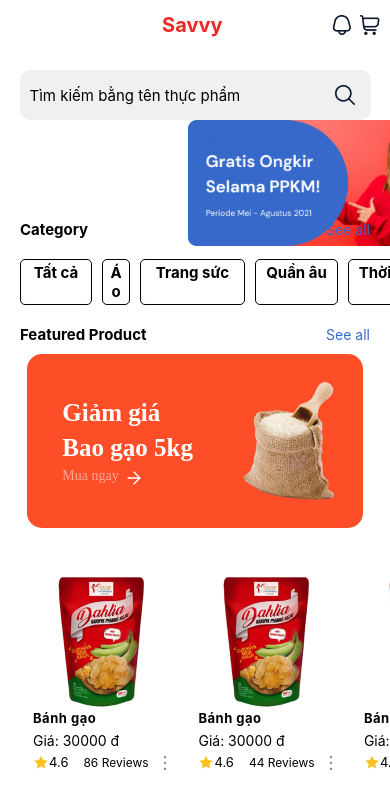
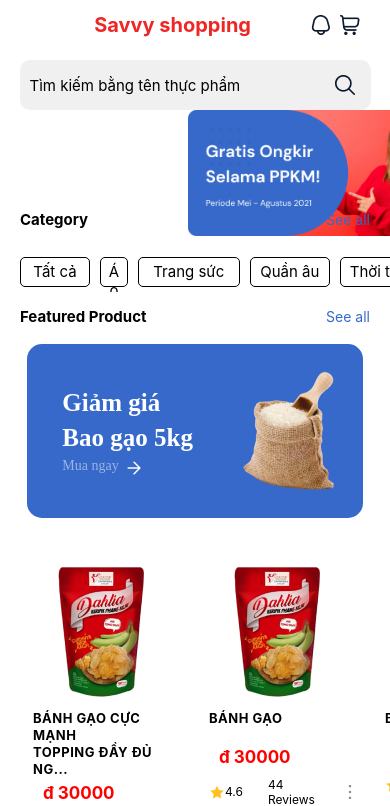
Before and after one commit to Tin-N/DuAnTotNghiep, a React Native app in the folder AwesomeProject/: screen / in a window 390 px wide. Shown: the top 806 px of the page. Built offline with nearby package versions, Linux system fonts and the light colour scheme.

Commit message:
nhat-commit

```diff
--- a/AwesomeProject/App.js
+++ b/AwesomeProject/App.js
@@ -23,10 +23,12 @@ import { StyleLogin } from './src/css/Styles';
 import TestScreen from './src/screens/TestScreen';
 import WelcomeScreen from './src/screens/WelcomeScreen';
 import HomeScreen from './src/screens/HomeScreen';
+import SearchScreen from './src/screens/SearchScreen';
 const App = () => {
   return (
   // <WelcomeScreen/>
   <HomeScreen/>
+  // <SearchScreen/>
   )
 }
 
--- a/AwesomeProject/src/component/CategoryList/Item.js
+++ b/AwesomeProject/src/component/CategoryList/Item.js
@@ -25,8 +25,8 @@ const Item = props => {
       style={{
         margin: 5,
         borderColor: 'black',
-        borderWidth: 1.5,
-        padding: 2,
+        borderWidth: 0.8,
+        padding: 2.5,
         borderRadius: 5,
         backgroundColor: 'white',
       }}>
@@ -35,13 +35,12 @@ const Item = props => {
           onHandlePress(data.id);
         }}
         style={{
+          height:23,
           color: 'black',
-          fontWeight: 'bold',
           padding: 1,
-          width: viewWidth * 11,
+          width: viewWidth * 10.5,
           textAlign: 'center',
-          alignContent: 'center',
-          justifyContent: 'center',
+          textAlignVertical:'center',
           fontSize: 15,
         }}>
         {data.name}
--- a/AwesomeProject/src/component/ProductList/Item.js
+++ b/AwesomeProject/src/component/ProductList/Item.js
@@ -1,29 +1,73 @@
-import { View, Text, Image } from 'react-native'
-import React from 'react'
-import { StyleHomeStore } from '../../css/Styles'
-const ItemList = (props) => {
-  const { data } = props;
+import {View, Text, Image} from 'react-native';
+import React, {useEffect, useState} from 'react';
+import {StyleHomeStore} from '../../css/Styles';
+const ItemList = props => {
+  const {data} = props;
+  const [name, setName] = useState('');
+  useEffect(() => {
+    const formatString = (lineBreakLimit, cutoffLimit) => {
+      if (typeof data.nameProduct !== 'undefined') {
+        let name1 = data.nameProduct;
+        if (name1.length > lineBreakLimit) {
+          const lineBreakPosition = name1.lastIndexOf(' ', lineBreakLimit);
+          if (lineBreakPosition !== -1) {
+            let name2 =
+              name1.slice(0, lineBreakPosition) +
+              '\n' +
+              name1.slice(lineBreakPosition + 1);
+            if (name2.length > cutoffLimit) {
+              console.log(name2.length)
+              setName(name2.slice(0, cutoffLimit) + '...');
+              return
+            }
+            setName(name2);
+            return;
+          }
+        } else {
+          setName(name1);
+        }
+      }
+      return
+    };
+    formatString(20, 35);
+  }, []);
+
   return (
     <View style={StyleHomeStore.boxProduct}>
-      <Image source={require('../../images/ProductList/food.png')} />
-      <Text style={{color:'black', fontWeight:'bold', fontSize:13,letterSpacing:0.5,lineHeight:17}}>
-        {data.nameProduct}
+      <Image style={{padding:5}} source={require('../../images/ProductList/food.png')} />
+      <Text
+
+        style={{
+          marginVertical:10,
+          textTransform:'uppercase',
+          color: 'black',
+          fontWeight: 'bold',
+          fontSize: 13,
+          letterSpacing: 0.5,
+          lineHeight: 17,
+          marginBottom:name.length>=20?5:20
+        }}>
+        {name}
       </Text>
-      <Text style={{marginTop:5}}>
-        Giá: {data.priceProduct} đ
-      </Text>
+      <Text style={{marginLeft:10,color:'red',fontWeight:'700',fontSize:17,marginBottom:5}}>đ {data.priceProduct} </Text>
       <View style={StyleHomeStore.reviewsProduct}>
-        <View style={{flexDirection:'row'}}>
-        <Image source={require('../../images/ProductList/star.png')}/>
-        <Text style={{fontSize:13, color:'black'}}>
-          {data.rationProduct}
+        <View style={{flexDirection: 'row'}}>
+          <Image source={require('../../images/ProductList/star.png')} />
+          <Text style={{fontSize: 12, color: 'black'}}>
+            {data.rationProduct}
+          </Text>
+        </View>
+        <Text
+          style={{width: 90, fontSize: 12, paddingLeft: 25, color: 'black'}}>
+          {data.reviewsProduct} Reviews
         </Text>
-        </View>
-        <Text style={{width:90, fontSize:12, paddingLeft:15, color:'black'}}>{data.reviewsProduct} Reviews</Text>
-        <Image style={{marginLeft:0}} source={require('../../images/ProductList/productoptions.png')}/>
+        <Image
+          style={{marginLeft: 10}}
+          source={require('../../images/ProductList/productoptions.png')}
+        />
       </View>
     </View>
-  )
-}
+  );
+};
 
 export default ItemList;
--- a/AwesomeProject/src/component/ProductList/data.js
+++ b/AwesomeProject/src/component/ProductList/data.js
@@ -2,7 +2,7 @@ export const FetchData = ()=>{
     const dataProduct00 = [
         {
             _idProduct: 1,
-            nameProduct: "Bánh gạo",
+            nameProduct: "Bánh gạo cực mạnh topping đầy đủ ngon bá cháy bọ chét",
             priceProduct: 30000,
             rationProduct: 4.6,
             reviewsProduct: 86
--- a/AwesomeProject/src/component/Seachbar/Searchbar.js
+++ b/AwesomeProject/src/component/Seachbar/Searchbar.js
@@ -1,10 +1,11 @@
 import { View, Text, TextInput, Image, TouchableOpacity } from 'react-native'
 import React from 'react'
 import { StyleSearch } from '../../css/Styles'
-const Searchbar = () => {
+const Searchbar = (props) => {
+  const {onChangeText}=props;
   return (
     <View style={StyleSearch.viewSearchbar}>
-      <TextInput style={StyleSearch.textInput} placeholder='Tìm kiếm bằng tên thực phẩm'>
+      <TextInput style={StyleSearch.textInput} placeholder='Tìm kiếm bằng tên thực phẩm' onChangeText={onChangeText}>
       </TextInput>
       <Image style={StyleSearch.iconSearch} source={require('../../images/Searchbar/search.png')} />
     </View>
--- a/AwesomeProject/src/css/Styles.js
+++ b/AwesomeProject/src/css/Styles.js
@@ -17,7 +17,7 @@ export const StyleLogin = StyleSheet.create({
 export const stylesNoResult = StyleSheet.create({
     view: {
         margin:10,
-        height: '90%',
+        height: '70%',
         justifyContent:'center',
         alignItems:'center'
     },
@@ -148,6 +148,7 @@ export const StyleHomeStore = StyleSheet.create({
       paddingRight: 30,
   },
   boxProduct: {
+    width:170,
       backgroundColor: 'white',
       borderRadius: 10,
       padding: 10,
@@ -201,7 +202,7 @@ export const StyleSearch = StyleSheet.create({
         marginLeft:30,
         borderRadius:10,
         marginRight:30,
-        marginTop:20,
+        marginTop:10,
       }
     ,
     textInput: {
@@ -359,16 +360,17 @@ export const StyleBanner =  StyleSheet.create({
         fontSize:20,
         fontWeight:'700',
         textAlign:'right',
-        width:'55%',
+        width:'66%',
         justifyContent:'flex-end',
     },
     viewIcons:{
-        width:'45%',
+        width:'34%',
         justifyContent:'flex-end',
         flexDirection:'row',
+        marginRight:10,
     },
     icons:{
-        marginLeft:9
+        marginRight:10
     },
 
         // Category
@@ -379,7 +381,7 @@ export const StyleBanner =  StyleSheet.create({
         marginTop:0,
         marginLeft:20,
         marginRight:20,
-        marginBottom:0,
+        marginBottom:8,
 
         alignItems:'center'
     },
@@ -393,4 +395,24 @@ export const StyleBanner =  StyleSheet.create({
     },
 
 
+ });
+ export const styleSearchScreen = StyleSheet.create({
+    topBarView:{
+        // backgroundColor:'red',
+        flexDirection:'row',
+        height:50,
+        alignItems:'center',
+        justifyContent:'flex-start',
+    },
+    icons:{
+        marginLeft:15
+    },
+    title:{
+        fontWeight:'bold',
+        fontSize:20,
+        color:'black',
+        marginLeft:145,
+        width:'50%',
+        // backgroundColor:'blue'
+    }
  })
--- a/AwesomeProject/src/screens/HomeScreen.js
+++ b/AwesomeProject/src/screens/HomeScreen.js
@@ -13,7 +13,7 @@ const HomeScreen = () => {
       <ScrollView>
         {/* Top bar View */}
         <View style={styleHome.topBarView}>
-          <Text style={styleHome.title}>Savvy</Text>
+          <Text style={styleHome.title}>Savvy shopping</Text>
           <View style={styleHome.viewIcons}>
             <Image
               style={styleHome.icons}
@@ -55,7 +55,7 @@ const HomeScreen = () => {
                     <Text style={styleHome.text}>See all</Text>
                 </View>
                 <Banner
-            BackgroundColor={'#FD4E28'}
+                    BackgroundColor={'#3669C9'}
                     Text1={'Giảm giá \nBao gạo 5kg'}
                     Source={require('../images/Banner/rice-bag.png')}
                     PrimaryTextColor={'white'}
@@ -80,7 +80,7 @@ const HomeScreen = () => {
             <Text style={styleHome.text}>See all</Text>
           </View>
           <Banner
-            BackgroundColor={'#FD4E28'}
+            BackgroundColor={'#3669C9'}
             Text1={'Chuối sấy \nCao cấp'}
             Source={require('../images/Banner/banana-chips.png')}
             PrimaryTextColor={'white'}
--- /dev/null
+++ b/AwesomeProject/src/screens/SearchScreen.js
@@ -0,0 +1,53 @@
+import { View, Text,Image, TouchableOpacity } from 'react-native'
+import React, { useEffect,useState } from 'react'
+import { styleSearchScreen } from '../css/Styles'
+import Searchbar from '../component/Seachbar/Searchbar'
+import SearchSuggestion from '../component/SearchSuggestions/SearchSuggestions'
+import NoResult from '../component/SearchSuggestions/NoResult'
+const SearchScreen = () => {
+    const [textSearch, setTextSearch] = useState("");
+    const [isSearch,setIsSearch] = useState(false);
+    const onChangeText = (text)=>
+    {
+        setTextSearch(text);
+    }
+
+    useEffect(() => {
+      const checkText =() =>
+      {
+        console.log(textSearch.length);
+        if(textSearch.length>0)
+            setIsSearch(true)
+        else
+            setIsSearch(false)
+
+      }
+        checkText();
+      return () => {
+      }
+    }, [textSearch])
+
+  return (
+    <View>
+         <View style={styleSearchScreen.topBarView}>
+         <TouchableOpacity>
+            <Image
+                style={styleSearchScreen.icons}
+                source={require('../images/icon/previous-ic.png')}
+                />
+         </TouchableOpacity>
+          <Text style={styleSearchScreen.title}>Search</Text>
+
+        </View>
+        {/* Search bar */}
+        <Searchbar onChangeText={onChangeText}/>
+
+
+    {
+        isSearch == true?<SearchSuggestion/>:<NoResult/>
+    }
+    </View>
+  )
+}
+
+export default SearchScreen
```
Also changed, not shown: AwesomeProject/src/images/icon/previous-ic.png (added). Lines whose indentation alone changed are shown as unchanged.
